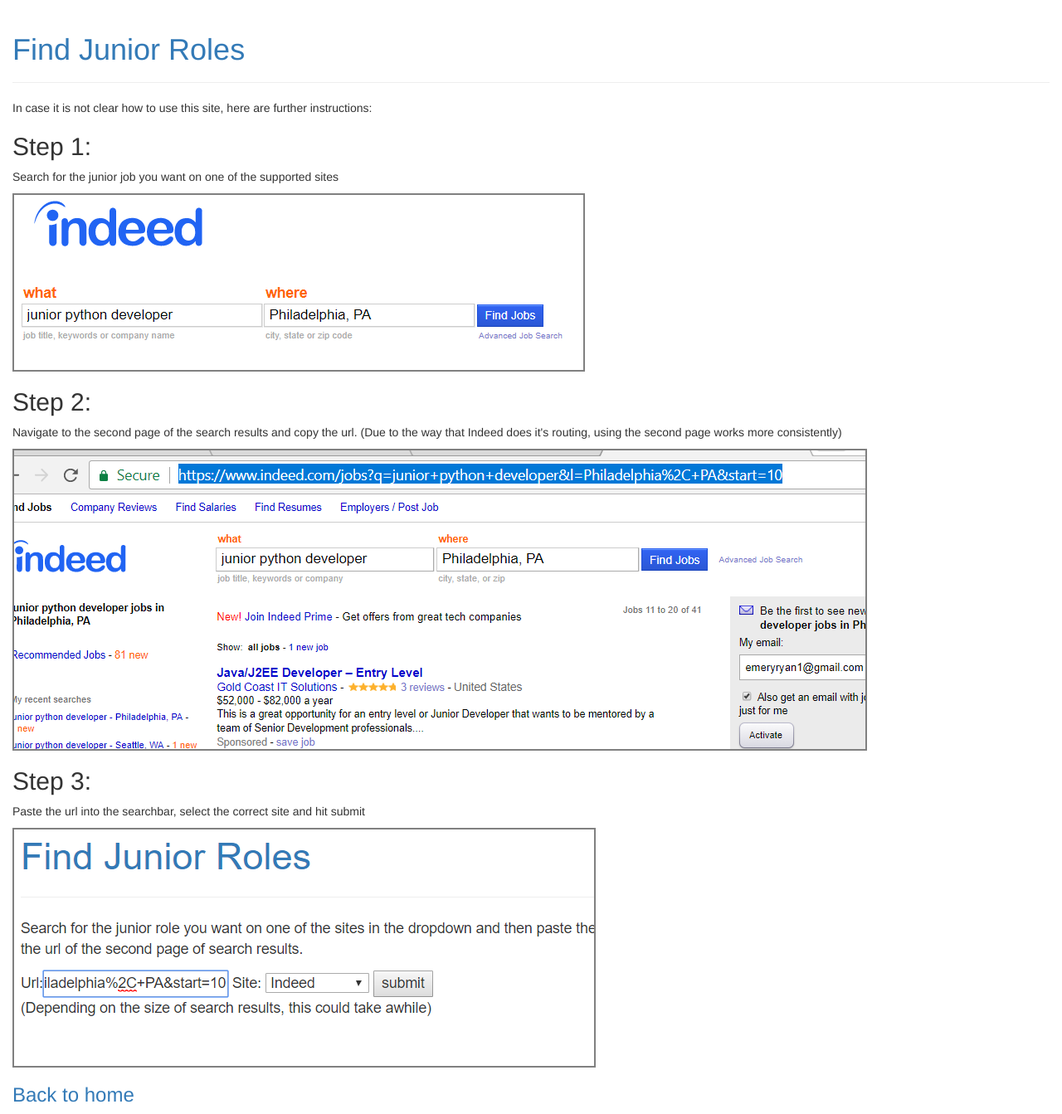
After one commit to remery426/juniorjobs-, a Django app: template apps/main/templates/main/about.html in a window 1280 px wide. The commit adds this page. Shown: the whole page at 83% size. Run offline with Django 3.2, Linux system fonts and the light colour scheme; the template is opened without the code that fills it, so the values that code supplies are empty; parts of the project's set-up code (start-up, migrations or seed data) failed here and were passed over; some libraries are stand-ins or nearby versions.

Commit message:
new directions

```diff
--- /dev/null
+++ b/apps/main/templates/main/about.html
@@ -0,0 +1,35 @@
+<!DOCTYPE html>
+<html>
+  <head>
+    <meta charset="utf-8">
+    <title>Using Junior Job Finder </title>
+    <link rel="stylesheet" href="https://maxcdn.bootstrapcdn.com/bootstrap/3.3.7/css/bootstrap.min.css">
+    <script src="https://maxcdn.bootstrapcdn.com/bootstrap/3.3.7/js/bootstrap.min.js"></script>
+    <style>
+      img {
+        border-style: solid;
+        border-width: 2px;
+        color: grey;
+      }
+    </style>
+  </head>
+  <body>
+    <div class="container-fluid">
+      <div class="page-header">
+        <a href="/"><h1> Find Junior Roles </h1></a>
+      </div>
+    <p>In case it is not clear how to use this site, here are further instructions:</p>
+    <h2> Step 1: </h2>
+    <p>Search for the junior job you want on one of the supported sites</p>
+    <img src='../static/main/img/step1.png' alt="">
+    <h2>Step 2:</h2>
+    <p>Navigate to the second page of the search results and copy the url.  (Due to the way that Indeed does it's routing, using the second page works more consistently)</p>
+    <img src='../static/main/img/step2.png' alt="">
+    <h2>Step 3: </h2>
+    <p>Paste the url into the searchbar, select the correct site and hit submit</p>
+    <img src='../static/main/img/step3.png' alt=""></br>
+    <h3><a href="/">Back to home</a></h3>
+  </div>
+  </div>
+  </body>
+</html>
```
Also changed, not shown: apps/main/templates/main/index.html (+2 -5 lines), db.sqlite3.
